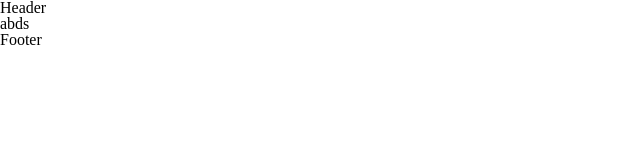
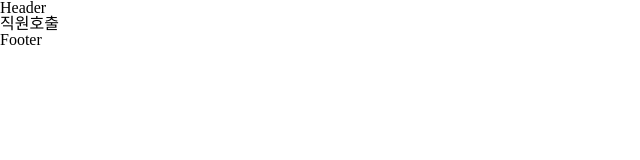
Before and after one commit to spearboy/project_qbit, a React (Create React App) app: page /yih in a window 1280 px wide. Shown: the top 160 px of the page, without its empty margins (0-640 px from the left). Built offline with nearby package versions, Linux system fonts and the light colour scheme.

Commit message:
이현 셋팅 수정

```diff
--- a/src/assets/scss/style.scss
+++ b/src/assets/scss/style.scss
@@ -11,4 +11,4 @@
 @import "./components/footer";
 
 // pages
-@import "./components/yih_home";
+@import "./pages/yih_home";
--- a/src/pages/Yih.jsx
+++ b/src/pages/Yih.jsx
@@ -1,7 +1,18 @@
 import React from "react";
 
 const Yih = () => {
-  return <div>abds</div>;
+  return (
+    <header id="header">
+      <div className="header_wrap">
+        <div className="header_left">
+          <p>직원호출</p>
+        </div>
+        <div className="header_right">
+          <div className=""></div>
+        </div>
+      </div>
+    </header>
+  );
 };
 
 export default Yih;
```
Also changed, not shown: src/assets/scss/pages/yih_home.scss (renamed from src/assets/scss/components/yih_home.scss).
